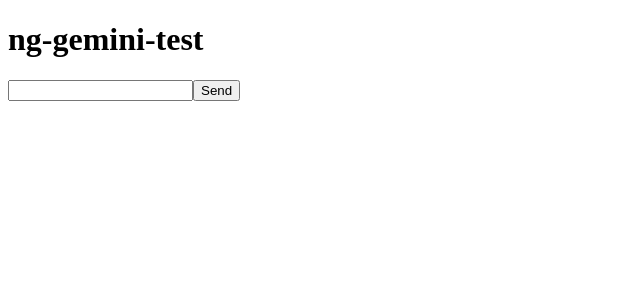
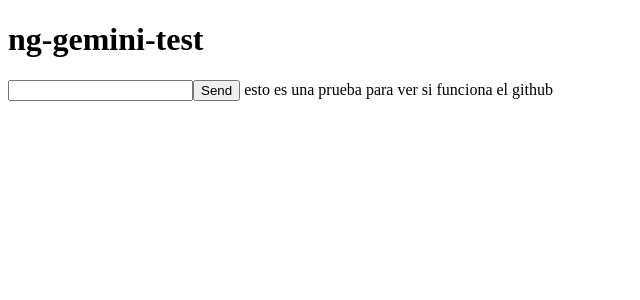
Before and after one commit to jorgeucano/angular-google-ai-gemini-pro, an Angular app: page / in a window 1280 px wide. Shown: the top 300 px of the page, without its empty margins (0-640 px from the left). Built offline with nearby package versions, Linux system fonts and the light colour scheme.

Commit message:
test idx

```diff
--- a/src/app/app.component.html
+++ b/src/app/app.component.html
@@ -5,3 +5,5 @@
 
 
 {{ result }}
+
+esto es una prueba para ver si funciona el github
```
